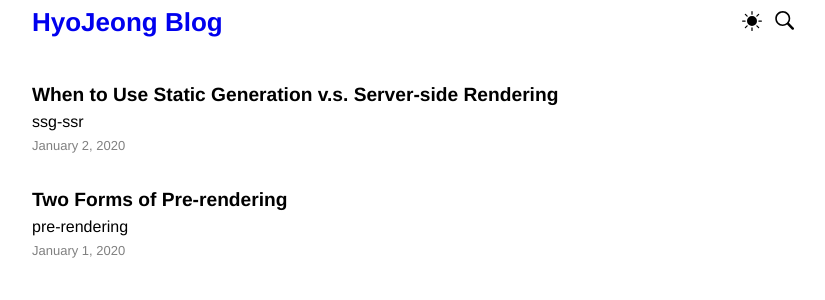
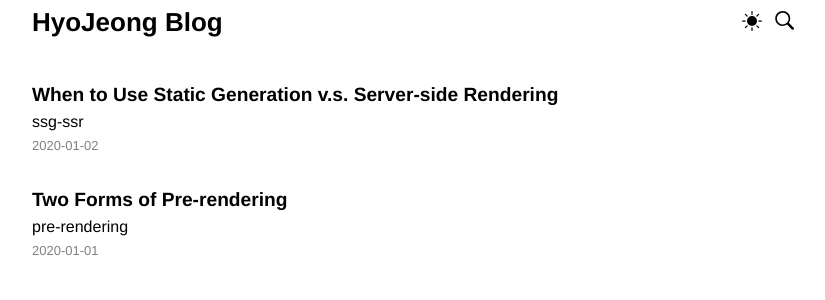
Before and after one commit to kot8585/nextJS-blog, a Next.js app: page / in a window 1280 px wide. Shown: the top 300 px of the page, without its empty margins (224-1049 px from the left). Built offline with nearby package versions, Linux system fonts and the light colour scheme.

Commit message:
postCard 스타일 변경, link 연결

```diff
--- a/components/Date.tsx
+++ b/components/Date.tsx
@@ -3,5 +3,5 @@ import React from "react";
 
 export default function Date({ dateString }) {
   const date = parseISO(dateString);
-  return <time dateTime={dateString}>{format(date, "LLLL d, yyyy")}</time>;
+  return <time dateTime={dateString}>{format(date, "yyyy-MM-dd")}</time>;
 }
--- a/pages/PostCard.tsx
+++ b/pages/PostCard.tsx
@@ -2,6 +2,7 @@ import React from "react";
 import Date from "@/components/Date";
 import { PostData } from "./index";
 import styled from "styled-components";
+import Link from "next/link";
 
 type PostCardProps = {
   postData: PostData;
@@ -11,6 +12,7 @@ export default function PostCard({
   postData: { id, date, title },
 }: PostCardProps) {
   return (
+    <Link href={`posts/${id}`}>
       <Li key={id}>
         <H2>{title}</H2>
         <Span>{id}</Span>
@@ -18,6 +20,7 @@ export default function PostCard({
           <Date dateString={date} />
         </SmallSpan>
       </Li>
+    </Link>
   );
 }
 
--- a/styles/globalStyles.js
+++ b/styles/globalStyles.js
@@ -6,12 +6,13 @@ export const GlobalStyle = createGlobalStyle`
     font-family: Open-Sans, Helvetica, Sans-Serif;
   }
 
-  button{
+  button {
     border: 0;
     background-color: transparent;
   }
 
   a {
     text-decoration: none;
+    color: black;
   }
 `;
```
Lines whose indentation alone changed are shown as unchanged.
